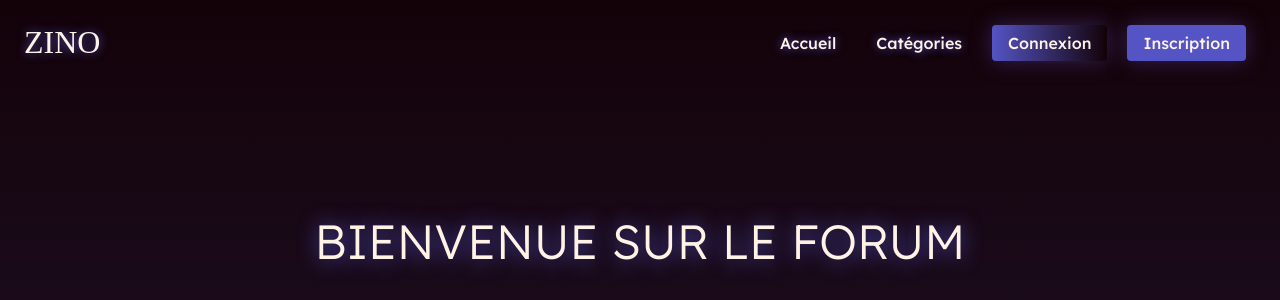
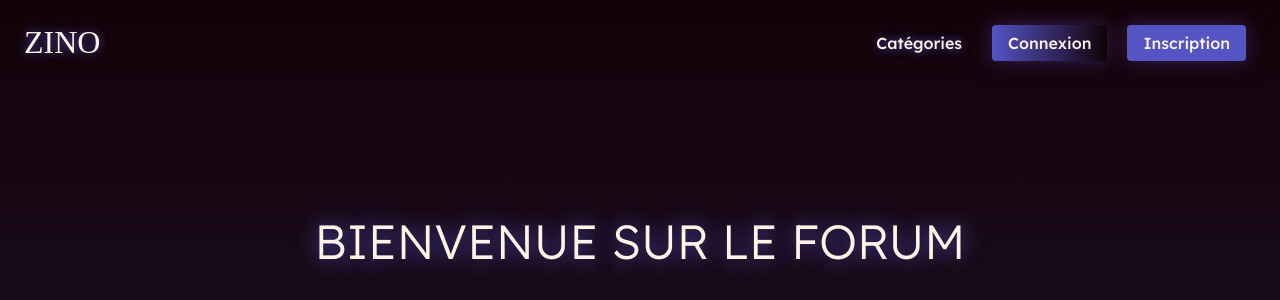
Before and after one commit to ginodalsasso/projet-forum, a PHP site: page / in a window 1280 px wide. Shown: the top 300 px of the page. Run offline with PHP 8.4, Linux system fonts and the light colour scheme; some libraries are stand-ins or nearby versions; some web fonts are replaced.

Commit message:
logo href

```diff
--- a/public/css/style.css
+++ b/public/css/style.css
@@ -51,6 +51,8 @@ body{
 }
 
 .logo{
+    text-decoration: none;
+    color: var(--font-color);
     font-family: "Lexend Zetta";
     font-size: 32px;
     cursor: pointer;
--- a/view/layout.php
+++ b/view/layout.php
@@ -25,13 +25,10 @@
                 <h3 class="message" style="color: green"><?= App\Session::getFlash("success") ?></h3>
                 <header class="header" id="header">
                     <span>
-                        <p class="logo">ZINO</p>
+                        <a href="index.php?ctrl=forum&action=index" class="logo">ZINO</a>
                     </span>
                     <nav>
                         <ul class="nav_list">
-                            <li>
-                                <a class="nav_link" href="index.php?ctrl=forum&action=index">Accueil</a>
-                            </li>
                             <li>
                                 <a class="nav_link" href="index.php?ctrl=forum&action=listCategory">Catégories</a>
                             </li>
```
